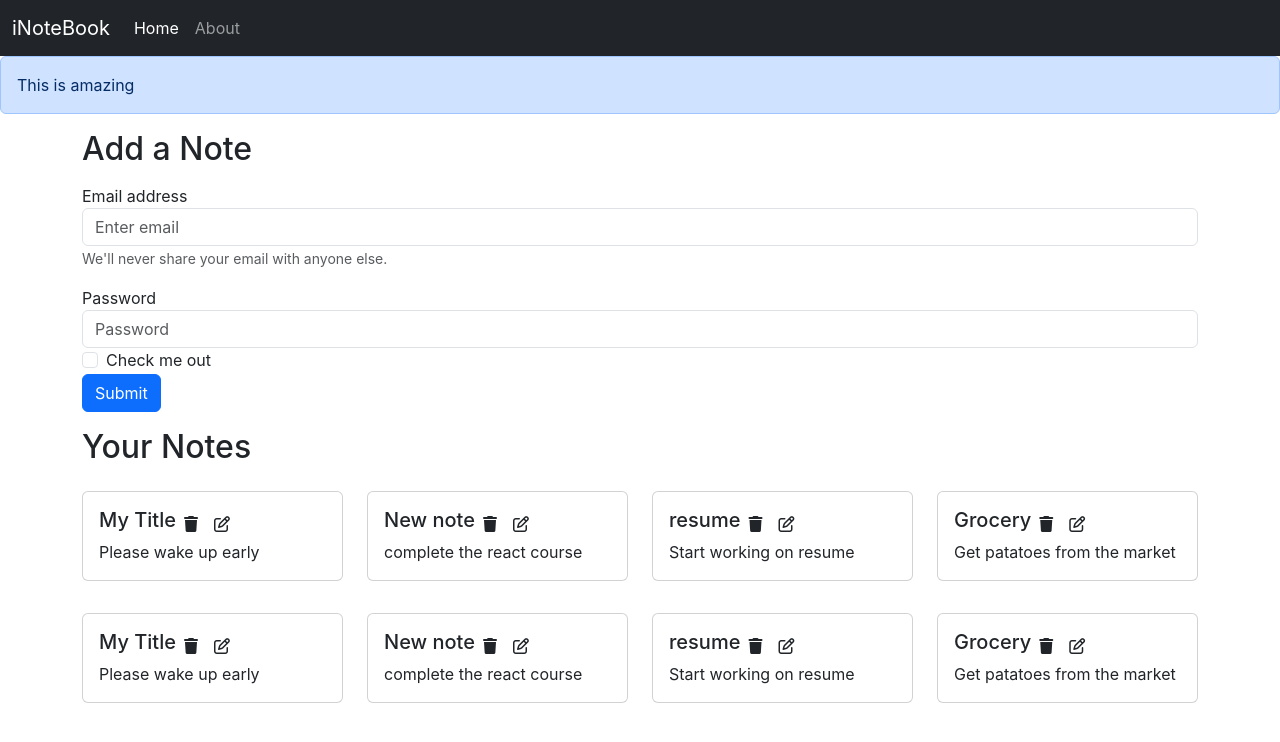
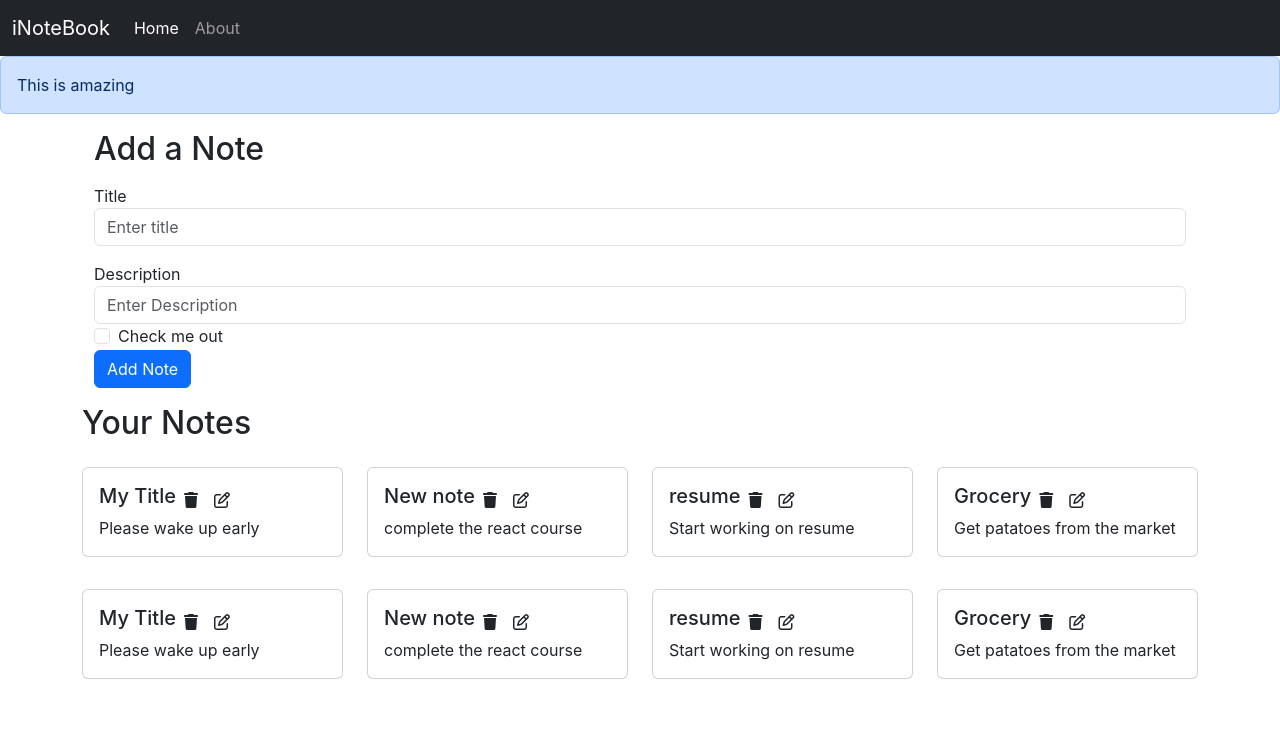
Before and after one commit to jyoti-gadgil3/iNoteBook, a React (Create React App) app: page / in a window 1280 px wide. Shown: the top 742 px of the page. Built offline with nearby package versions, Linux system fonts and the light colour scheme.

Commit message:
Adding DeleteNote feature

```diff
--- a/src/components/About.js
+++ b/src/components/About.js
@@ -1,5 +1,3 @@
-
-
 const About = () => {
 
   return (
--- /dev/null
+++ b/src/components/AddNote.js
@@ -0,0 +1,59 @@
+import React, { useContext, useState } from "react";
+import noteContext from "../context/notes/noteContext";
+
+const AddNote = () => {
+  const context = useContext(noteContext);
+  const { addNote } = context;
+  const [note, setNote] = useState({ title: "", description: "", tag: "" });
+
+  const handleClick = (e) => {
+    e.preventDefault();
+    addNote(note.title, note.description, note.tag);
+  };
+
+  const onChange = (e) => {
+    setNote({ ...note, [e.target.name]: e.target.value });
+  };
+
+  return (
+    <div className="container my-3">
+      <h2>Add a Note</h2>
+      <form className="my-3">
+        <div className="form-group my-3 mb-3">
+          <label htmlFor="title">Title</label>
+          <input
+            type="text"
+            className="form-control"
+            id="title"
+            name="title"
+            aria-describedby="emailHelp"
+            placeholder="Enter title"
+            onChange={onChange}
+          />
+        </div>
+        <div className="form-group">
+          <label htmlFor="description">Description</label>
+          <input
+            type="text"
+            className="form-control"
+            id="description"
+            name="description"
+            placeholder="Enter Description"
+            onChange={onChange}
+          />
+        </div>
+        <div className="form-check">
+          <input type="checkbox" className="form-check-input" id="exampleCheck1" />
+          <label className="form-check-label" htmlFor="exampleCheck1">
+            Check me out
+          </label>
+        </div>
+        <button type="submit" className="btn btn-primary" onClick={handleClick}>
+          Add Note
+        </button>
+      </form>
+    </div>
+  );
+};
+
+export default AddNote;
--- a/src/components/Alert.js
+++ b/src/components/Alert.js
@@ -3,7 +3,7 @@
 const Alert = (props) => {
   return (
     <div>
-      <div class="alert alert-primary" role="alert">
+      <div className="alert alert-primary" role="alert">
         {props.message}
       </div>
     </div>
--- a/src/components/Home.js
+++ b/src/components/Home.js
@@ -4,40 +4,10 @@
 const Home = () => {
 
   return (
-    <div>
-      <div className="container my-3">
-        <h2>Add a Note</h2>
-        <form>
-          <div className="form-group my-3 mb-3">
-            <label htmlFor="exampleInputEmail1">Email address</label>
-            <input
-              type="email"
-              className="form-control"
-              id="exampleInputEmail1"
-              aria-describedby="emailHelp"
-              placeholder="Enter email"
-            />
-            <small id="emailHelp" className="form-text text-muted">
-              We'll never share your email with anyone else.
-            </small>
-          </div>
-          <div className="form-group">
-            <label htmlFor="exampleInputPassword1">Password</label>
-            <input type="password" className="form-control" id="exampleInputPassword1" placeholder="Password" />
-          </div>
-          <div className="form-check">
-            <input type="checkbox" className="form-check-input" id="exampleCheck1" />
-            <label className="form-check-label" htmlFor="exampleCheck1">
-              Check me out
-            </label>
-          </div>
-          <button type="submit" className="btn btn-primary">
-            Submit
-          </button>
-        </form>
+    <div className="container my-3">
+
+
         <Notes />
-      </div>
-
 
     </div>
   );
--- a/src/components/Navbar.js
+++ b/src/components/Navbar.js
@@ -1,13 +1,11 @@
-import React, {useEffect} from "react";
+import React from "react";
 import { Link, Outlet, useLocation } from "react-router-dom";
 
 
 
 const Navbar = () => {
   let location = useLocation();
-  useEffect(()=>{
-    console.log(location.pathname)
-  }, [location])
+
   return (
     <>
       <nav className="navbar navbar-expand-lg navbar-dark bg-dark">
--- a/src/components/NoteItem.js
+++ b/src/components/NoteItem.js
@@ -1,6 +1,10 @@
-import React from "react";
+import React, { useContext } from "react";
+import noteContext from "../context/notes/noteContext";
 
 const NoteItem = (props) => {
+  const context = useContext(noteContext);
+  const { deleteNote } = context;
+
   const { note } = props;
   return (
     <div className="col-md-3">
@@ -8,8 +12,8 @@
         <div className="card-body">
           <div className="d-flex align-items-center">
             <h5 className="card-title">{note.title}</h5>
-            <i className="fa-solid fa-trash mx-2"></i>
-            <i className="fa-regular fa-pen-to-square mx-2"></i>
+            <i className="fa-solid fa-trash mx-2" onClick={()=>{deleteNote(note._id)}}></i>
+            <i className="fa-regular fa-pen-to-square mx-2" ></i>
           </div>
           <p className="card-text">{note.description}</p>
         </div>
--- a/src/components/Notes.js
+++ b/src/components/Notes.js
@@ -1,17 +1,23 @@
-import React, { useContext }  from "react";
+import React, { useContext } from "react";
 import noteContext from "../context/notes/noteContext";
+
+
 import NoteItem from "./NoteItem";
+import AddNote from "./AddNote";
 
 const Notes = () => {
   const context = useContext(noteContext);
-  const { notes, setNotes } = context;
+  const { notes } = context;
   return (
-    <div className="row my-3">
-      <h2>Your Notes</h2>
-      {notes.map((note) => {
-        return <NoteItem key={note._id} note={note}/>
-      })}
-    </div>
+    <>
+      <AddNote />
+      <div className="row my-3">
+        <h2>Your Notes</h2>
+        {notes.map((note) => {
+          return <NoteItem key={note._id} note={note} />;
+        })}
+      </div>
+    </>
   );
 };
 
--- a/src/context/notes/NoteState.js
+++ b/src/context/notes/NoteState.js
@@ -1,88 +1,114 @@
 import { useState } from "react";
 import NoteContext from "./noteContext";
 
-const notesInitial = [
+const NoteState = (props) => {
+  const notesInitial = [
     {
-      "_id": "67d7f4999486347d520b278a4",
-      "user": "67cf29ea1f178e2bd81cb722",
-      "title": "My Title",
-      "description": "Please wake up early",
-      "tag": "personal",
-      "date": "2025-03-17T10:08:25.726Z",
-      "__v": 0
+      _id: "67d7f4999486347d520b278a4",
+      user: "67cf29ea1f178e2bd81cb722",
+      title: "My Title",
+      description: "Please wake up early",
+      tag: "personal",
+      date: "2025-03-17T10:08:25.726Z",
+      __v: 0,
     },
     {
-      "_id": "67d7f49994863475fd20b278a4",
-      "user": "67cf29ea1f178e2bd81cb722",
-      "title": "New note",
-      "description": "complete the react course",
-      "tag": "work",
-      "date": "2025-03-17T10:08:25.726Z",
-      "__v": 0
+      _id: "67d7f49994863475fd20b278a4",
+      user: "67cf29ea1f178e2bd81cb722",
+      title: "New note",
+      description: "complete the react course",
+      tag: "work",
+      date: "2025-03-17T10:08:25.726Z",
+      __v: 0,
     },
     {
-      "_id": "67d7f4999486347520b27sd8a4",
-      "user": "67cf29ea1f178e2bd81cb722",
-      "title": "resume",
-      "description": "Start working on resume",
-      "tag": "work",
-      "date": "2025-03-17T10:08:25.726Z",
-      "__v": 0
+      _id: "67d7f4999486347520b27sd8a4",
+      user: "67cf29ea1f178e2bd81cb722",
+      title: "resume",
+      description: "Start working on resume",
+      tag: "work",
+      date: "2025-03-17T10:08:25.726Z",
+      __v: 0,
     },
     {
-      "_id": "67d7f4999486347xc520b278a4",
-      "user": "67cf29ea1f178e2bd81cb722",
-      "title": "Grocery",
-      "description": "Get patatoes from the market",
-      "tag": "personal",
-      "date": "2025-03-17T10:08:25.726Z",
-      "__v": 0
-    }, {
-      "_id": "67d7f49994863zsd47520b278a4",
-      "user": "67cf29ea1f178e2bd81cb722",
-      "title": "My Title",
-      "description": "Please wake up early",
-      "tag": "personal",
-      "date": "2025-03-17T10:08:25.726Z",
-      "__v": 0
+      _id: "67d7f4999486347xc520b278a4",
+      user: "67cf29ea1f178e2bd81cb722",
+      title: "Grocery",
+      description: "Get patatoes from the market",
+      tag: "personal",
+      date: "2025-03-17T10:08:25.726Z",
+      __v: 0,
     },
     {
-      "_id": "67d7f4999486347dfc520b278a4",
-      "user": "67cf29ea1f178e2bd81cb722",
-      "title": "New note",
-      "description": "complete the react course",
-      "tag": "work",
-      "date": "2025-03-17T10:08:25.726Z",
-      "__v": 0
+      _id: "67d7f49994863zsd47520b278a4",
+      user: "67cf29ea1f178e2bd81cb722",
+      title: "My Title",
+      description: "Please wake up early",
+      tag: "personal",
+      date: "2025-03-17T10:08:25.726Z",
+      __v: 0,
     },
     {
-      "_id": "67d7f499xc9486347520b278a4",
-      "user": "67cf29ea1f178e2bd81cb722",
-      "title": "resume",
-      "description": "Start working on resume",
-      "tag": "work",
-      "date": "2025-03-17T10:08:25.726Z",
-      "__v": 0
+      _id: "67d7f4999486347dfc520b278a4",
+      user: "67cf29ea1f178e2bd81cb722",
+      title: "New note",
+      description: "complete the react course",
+      tag: "work",
+      date: "2025-03-17T10:08:25.726Z",
+      __v: 0,
     },
     {
-      "_id": "67d7f499948zxc6347520b278a4",
-      "user": "67cf29ea1f178e2bd81cb722",
-      "title": "Grocery",
-      "description": "Get patatoes from the market",
-      "tag": "personal",
-      "date": "2025-03-17T10:08:25.726Z",
-      "__v": 0
-    }
-  ]
+      _id: "67d7f499xc9486347520b278a4",
+      user: "67cf29ea1f178e2bd81cb722",
+      title: "resume",
+      description: "Start working on resume",
+      tag: "work",
+      date: "2025-03-17T10:08:25.726Z",
+      __v: 0,
+    },
+    {
+      _id: "67d7f499948zxc6347520b278a4",
+      user: "67cf29ea1f178e2bd81cb722",
+      title: "Grocery",
+      description: "Get patatoes from the market",
+      tag: "personal",
+      date: "2025-03-17T10:08:25.726Z",
+      __v: 0,
+    },
+  ];
+
+  const [notes, setNotes] = useState(notesInitial);
+  // Add a Note
+  const addNote = (title, description, tag) => {
+    // Todo: API call
+    console.log("Adding a new note")
+    let note = {
+      _id: "67d7f4999rr4447520b278a4",
+      user: "67cf29ea1f178e2bd81cb722",
+      title: title,
+      description: description,
+      tag: tag,
+      date: "2025-03-17T10:08:25.726Z",
+      __v: 0,
+    };
+    setNotes(notes.concat(note))
+  }
+
+  // Delete a Note
+  const deleteNote = (id) => {
+    // Todo: API call
+    console.log("Deleting the note with id" + id);
+    const newNotes = notes.filter((note)=> {return note._id !== id})
+    setNotes(newNotes)
+  }
+
+  // Edit a Note
+  const editNote = (id, title, description, tag) => {
+
+  }
 
 
-const NoteState = (props) => {
-    const [notes, setNotes] = useState(notesInitial)
-    return (
-        <NoteContext.Provider value={{notes, setNotes}}>
-            {props.children}
-        </NoteContext.Provider>
-    )
-}
+  return <NoteContext.Provider value={{ notes, addNote, deleteNote, editNote }}>{props.children}</NoteContext.Provider>;
+};
 
 export default NoteState;
```
